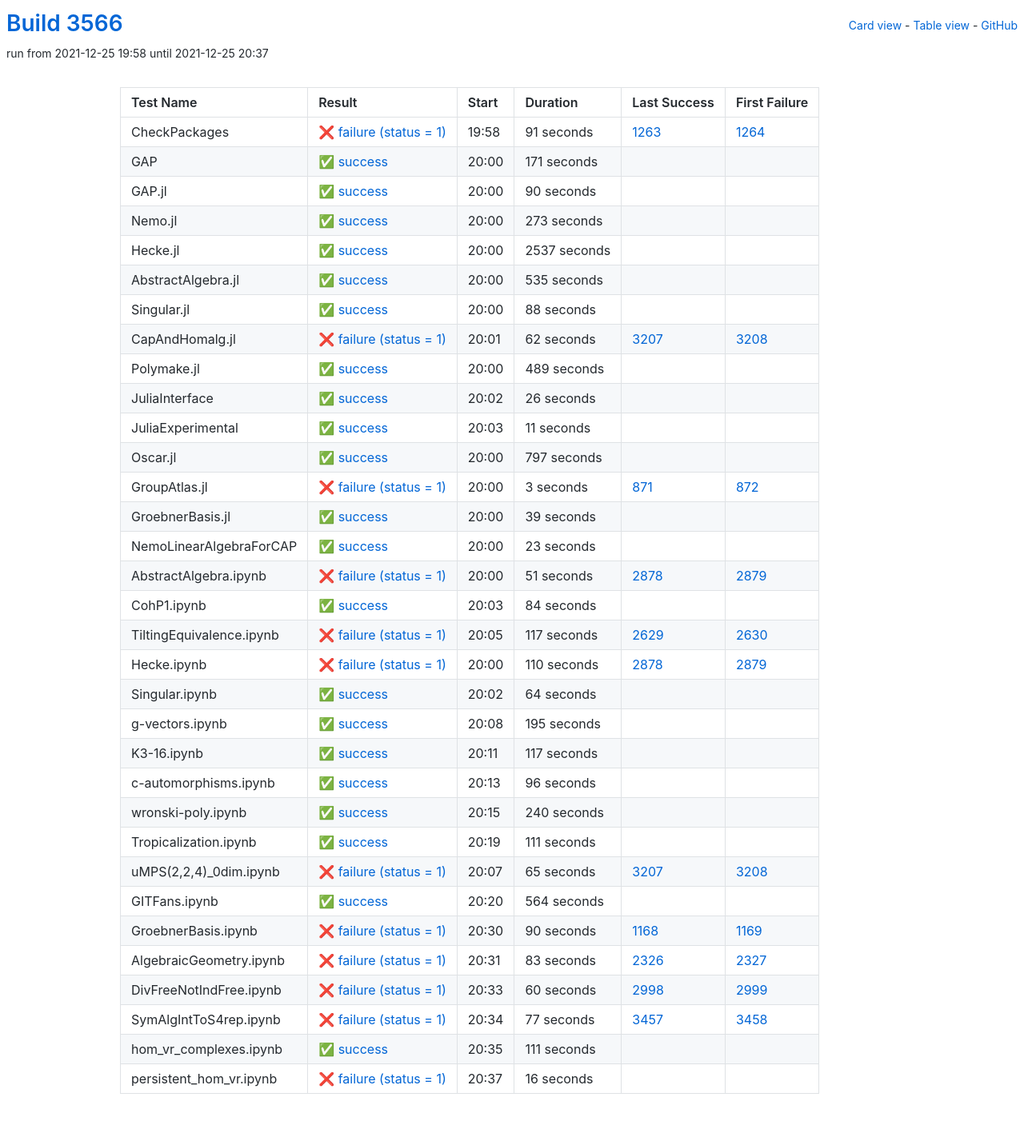
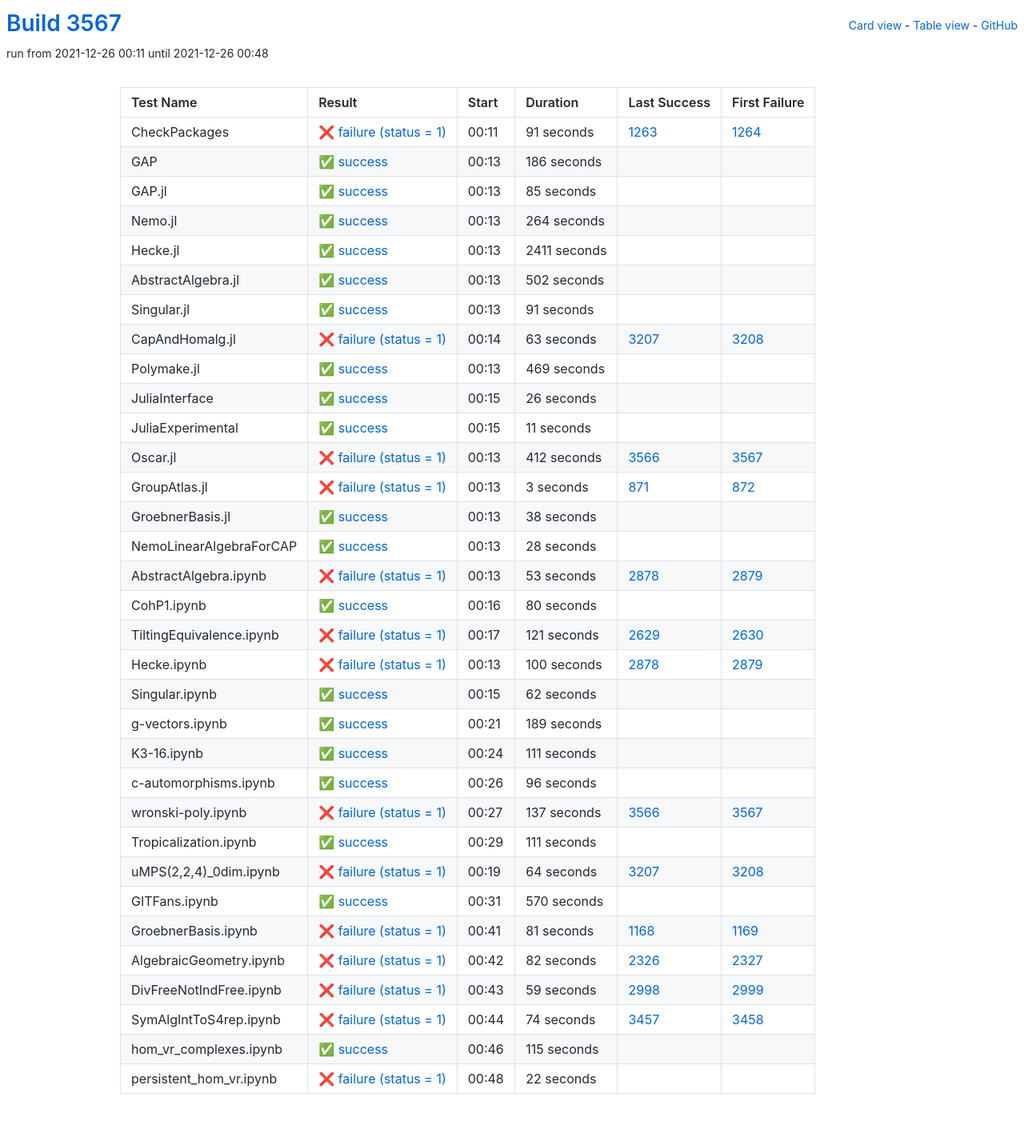
Before and after one commit to oscar-system/oscar-ci-status-stable, a Jekyll site: the page built from table.html, in a window 1280 px wide. Shown: the whole page at 80% size. Built offline with Jekyll 4.4.1, drawn with Linux system fonts in a browser that asks for light colours.

Commit message:
Build #3567

```diff
--- a/_data/ci.yml
+++ b/_data/ci.yml
@@ -1,6 +1,6 @@
 ---
-build: 3566
-build_url: https://oscarci.mathematik.uni-kl.de/job/oscar-stable/3566/
+build: 3567
+build_url: https://oscarci.mathematik.uni-kl.de/job/oscar-stable/3567/
 job: oscar-stable
 organization: oscar-system
 repo: oscar-ci-status-stable
@@ -8,8 +8,8 @@ repourl: https://github.com/oscar-system/oscar-ci-status-stable
 tests:
 - name: CheckPackages
   id: checkpackages
-  log: https://oscarci.mathematik.uni-kl.de/job/oscar-stable/3566/artifact/logs/build-3566/CheckPackages.log
-  start: 2021-12-25 19:58
+  log: https://oscarci.mathematik.uni-kl.de/job/oscar-stable/3567/artifact/logs/build-3567/CheckPackages.log
+  start: 2021-12-26 00:11
   success: false
   exitcode: 1
   status: failure
@@ -20,104 +20,104 @@ tests:
   first_failure_url: https://oscarci.mathematik.uni-kl.de/job/oscar-stable/1264/
 - name: GAP
   id: gap
-  log: https://oscarci.mathematik.uni-kl.de/job/oscar-stable/3566/artifact/logs/build-3566/GAP.log
-  start: 2021-12-25 20:00
+  log: https://oscarci.mathematik.uni-kl.de/job/oscar-stable/3567/artifact/logs/build-3567/GAP.log
+  start: 2021-12-26 00:13
   success: true
   exitcode: 0
   status: success
-  duration: 171
+  duration: 186
   last_success: false
   last_success_url:
   first_failure: false
   first_failure_url:
 - name: GAP.jl
   id: gap-jl
-  log: https://oscarci.mathematik.uni-kl.de/job/oscar-stable/3566/artifact/logs/build-3566/GAP.jl.log
-  start: 2021-12-25 20:00
+  log: https://oscarci.mathematik.uni-kl.de/job/oscar-stable/3567/artifact/logs/build-3567/GAP.jl.log
+  start: 2021-12-26 00:13
   success: true
   exitcode: 0
   status: success
-  duration: 90
+  duration: 85
   last_success: false
   last_success_url:
   first_failure: false
   first_failure_url:
 - name: Nemo.jl
   id: nemo-jl
-  log: https://oscarci.mathematik.uni-kl.de/job/oscar-stable/3566/artifact/logs/build-3566/Nemo.jl.log
-  start: 2021-12-25 20:00
+  log: https://oscarci.mathematik.uni-kl.de/job/oscar-stable/3567/artifact/logs/build-3567/Nemo.jl.log
+  start: 2021-12-26 00:13
   success: true
   exitcode: 0
   status: success
-  duration: 273
+  duration: 264
   last_success: false
   last_success_url:
   first_failure: false
   first_failure_url:
 - name: Hecke.jl
   id: hecke-jl
-  log: https://oscarci.mathematik.uni-kl.de/job/oscar-stable/3566/artifact/logs/build-3566/Hecke.jl.log
-  start: 2021-12-25 20:00
+  log: https://oscarci.mathematik.uni-kl.de/job/oscar-stable/3567/artifact/logs/build-3567/Hecke.jl.log
+  start: 2021-12-26 00:13
   success: true
   exitcode: 0
   status: success
-  duration: 2537
+  duration: 2411
   last_success: false
   last_success_url:
   first_failure: false
   first_failure_url:
 - name: AbstractAlgebra.jl
   id: abstractalgebra-jl
-  log: https://oscarci.mathematik.uni-kl.de/job/oscar-stable/3566/artifact/logs/build-3566/AbstractAlgebra.jl.log
-  start: 2021-12-25 20:00
+  log: https://oscarci.mathematik.uni-kl.de/job/oscar-stable/3567/artifact/logs/build-3567/AbstractAlgebra.jl.log
+  start: 2021-12-26 00:13
   success: true
   exitcode: 0
   status: success
-  duration: 535
+  duration: 502
   last_success: false
   last_success_url:
   first_failure: false
   first_failure_url:
 - name: Singular.jl
   id: singular-jl
-  log: https://oscarci.mathematik.uni-kl.de/job/oscar-stable/3566/artifact/logs/build-3566/Singular.jl.log
-  start: 2021-12-25 20:00
+  log: https://oscarci.mathematik.uni-kl.de/job/oscar-stable/3567/artifact/logs/build-3567/Singular.jl.log
+  start: 2021-12-26 00:13
   success: true
   exitcode: 0
   status: success
-  duration: 88
+  duration: 91
   last_success: false
   last_success_url:
   first_failure: false
   first_failure_url:
 - name: CapAndHomalg.jl
   id: capandhomalg-jl
-  log: https://oscarci.mathematik.uni-kl.de/job/oscar-stable/3566/artifact/logs/build-3566/CapAndHomalg.jl.log
-  start: 2021-12-25 20:01
+  log: https://oscarci.mathematik.uni-kl.de/job/oscar-stable/3567/artifact/logs/build-3567/CapAndHomalg.jl.log
+  start: 2021-12-26 00:14
   success: false
   exitcode: 1
   status: failure
-  duration: 62
+  duration: 63
   last_success: 3207
   last_success_url: https://oscarci.mathematik.uni-kl.de/job/oscar-stable/3207/
   first_failure: 3208
   first_failure_url: https://oscarci.mathematik.uni-kl.de/job/oscar-stable/3208/
 - name: Polymake.jl
   id: polymake-jl
-  log: https://oscarci.mathematik.uni-kl.de/job/oscar-stable/3566/artifact/logs/build-3566/Polymake.jl.log
-  start: 2021-12-25 20:00
+  log: https://oscarci.mathematik.uni-kl.de/job/oscar-stable/3567/artifact/logs/build-3567/Polymake.jl.log
+  start: 2021-12-26 00:13
   success: true
   exitcode: 0
   status: success
-  duration: 489
+  duration: 469
   last_success: false
   last_success_url:
   first_failure: false
   first_failure_url:
 - name: JuliaInterface
   id: juliainterface
-  log: https://oscarci.mathematik.uni-kl.de/job/oscar-stable/3566/artifact/logs/build-3566/JuliaInterface.log
-  start: 2021-12-25 20:02
+  log: https://oscarci.mathematik.uni-kl.de/job/oscar-stable/3567/artifact/logs/build-3567/JuliaInterface.log
+  start: 2021-12-26 00:15
   success: true
   exitcode: 0
   status: success
@@ -128,8 +128,8 @@ tests:
   first_failure_url:
 - name: JuliaExperimental
   id: juliaexperimental
-  log: https://oscarci.mathematik.uni-kl.de/job/oscar-stable/3566/artifact/logs/build-3566/JuliaExperimental.log
-  start: 2021-12-25 20:03
+  log: https://oscarci.mathematik.uni-kl.de/job/oscar-stable/3567/artifact/logs/build-3567/JuliaExperimental.log
+  start: 2021-12-26 00:15
   success: true
   exitcode: 0
   status: success
@@ -140,20 +140,20 @@ tests:
   first_failure_url:
 - name: Oscar.jl
   id: oscar-jl
-  log: https://oscarci.mathematik.uni-kl.de/job/oscar-stable/3566/artifact/logs/build-3566/Oscar.jl.log
-  start: 2021-12-25 20:00
-  success: true
-  exitcode: 0
-  status: success
-  duration: 797
-  last_success: false
-  last_success_url:
-  first_failure: false
-  first_failure_url:
+  log: https://oscarci.mathematik.uni-kl.de/job/oscar-stable/3567/artifact/logs/build-3567/Oscar.jl.log
+  start: 2021-12-26 00:13
+  success: false
+  exitcode: 1
+  status: failure
+  duration: 412
+  last_success: 3566
+  last_success_url: https://oscarci.mathematik.uni-kl.de/job/oscar-stable/3566/
+  first_failure: 3567
+  first_failure_url: https://oscarci.mathematik.uni-kl.de/job/oscar-stable/3567/
 - name: GroupAtlas.jl
   id: groupatlas-jl
-  log: https://oscarci.mathematik.uni-kl.de/job/oscar-stable/3566/artifact/logs/build-3566/GroupAtlas.jl.log
-  start: 2021-12-25 20:00
+  log: https://oscarci.mathematik.uni-kl.de/job/oscar-stable/3567/artifact/logs/build-3567/GroupAtlas.jl.log
+  start: 2021-12-26 00:13
   success: false
   exitcode: 1
   status: failure
@@ -164,116 +164,116 @@ tests:
   first_failure_url: https://oscarci.mathematik.uni-kl.de/job/oscar-stable/872/
 - name: GroebnerBasis.jl
   id: groebnerbasis-jl
-  log: https://oscarci.mathematik.uni-kl.de/job/oscar-stable/3566/artifact/logs/build-3566/GroebnerBasis.jl.log
-  start: 2021-12-25 20:00
+  log: https://oscarci.mathematik.uni-kl.de/job/oscar-stable/3567/artifact/logs/build-3567/GroebnerBasis.jl.log
+  start: 2021-12-26 00:13
   success: true
   exitcode: 0
   status: success
-  duration: 39
+  duration: 38
   last_success: false
   last_success_url:
   first_failure: false
   first_failure_url:
 - name: NemoLinearAlgebraForCAP
   id: nemolinearalgebraforcap
-  log: https://oscarci.mathematik.uni-kl.de/job/oscar-stable/3566/artifact/logs/build-3566/NemoLinearAlgebraForCAP.log
-  start: 2021-12-25 20:00
+  log: https://oscarci.mathematik.uni-kl.de/job/oscar-stable/3567/artifact/logs/build-3567/NemoLinearAlgebraForCAP.log
+  start: 2021-12-26 00:13
   success: true
   exitcode: 0
   status: success
-  duration: 23
+  duration: 28
   last_success: false
   last_success_url:
   first_failure: false
   first_failure_url:
 - name: AbstractAlgebra.ipynb
   id: abstractalgebra-ipynb
-  log: https://oscarci.mathematik.uni-kl.de/job/oscar-stable/3566/artifact/logs/build-3566/AbstractAlgebra.ipynb.log
-  start: 2021-12-25 20:00
+  log: https://oscarci.mathematik.uni-kl.de/job/oscar-stable/3567/artifact/logs/build-3567/AbstractAlgebra.ipynb.log
+  start: 2021-12-26 00:13
   success: false
   exitcode: 1
   status: failure
-  duration: 51
+  duration: 53
   last_success: 2878
   last_success_url: https://oscarci.mathematik.uni-kl.de/job/oscar-stable/2878/
   first_failure: 2879
   first_failure_url: https://oscarci.mathematik.uni-kl.de/job/oscar-stable/2879/
 - name: CohP1.ipynb
   id: cohp1-ipynb
-  log: https://oscarci.mathematik.uni-kl.de/job/oscar-stable/3566/artifact/logs/build-3566/CohP1.ipynb.log
-  start: 2021-12-25 20:03
+  log: https://oscarci.mathematik.uni-kl.de/job/oscar-stable/3567/artifact/logs/build-3567/CohP1.ipynb.log
+  start: 2021-12-26 00:16
   success: true
   exitcode: 0
   status: success
-  duration: 84
+  duration: 80
   last_success: false
   last_success_url:
   first_failure: false
   first_failure_url:
 - name: TiltingEquivalence.ipynb
   id: tiltingequivalence-ipynb
-  log: https://oscarci.mathematik.uni-kl.de/job/oscar-stable/3566/artifact/logs/build-3566/TiltingEquivalence.ipynb.log
-  start: 2021-12-25 20:05
+  log: https://oscarci.mathematik.uni-kl.de/job/oscar-stable/3567/artifact/logs/build-3567/TiltingEquivalence.ipynb.log
+  start: 2021-12-26 00:17
   success: false
   exitcode: 1
   status: failure
-  duration: 117
+  duration: 121
   last_success: 2629
   last_success_url: https://oscarci.mathematik.uni-kl.de/job/oscar-stable/2629/
   first_failure: 2630
   first_failure_url: https://oscarci.mathematik.uni-kl.de/job/oscar-stable/2630/
 - name: Hecke.ipynb
   id: hecke-ipynb
-  log: https://oscarci.mathematik.uni-kl.de/job/oscar-stable/3566/artifact/logs/build-3566/Hecke.ipynb.log
-  start: 2021-12-25 20:00
+  log: https://oscarci.mathematik.uni-kl.de/job/oscar-stable/3567/artifact/logs/build-3567/Hecke.ipynb.log
+  start: 2021-12-26 00:13
   success: false
   exitcode: 1
   status: failure
-  duration: 110
+  duration: 100
   last_success: 2878
   last_success_url: https://oscarci.mathematik.uni-kl.de/job/oscar-stable/2878/
   first_failure: 2879
   first_failure_url: https://oscarci.mathematik.uni-kl.de/job/oscar-stable/2879/
 - name: Singular.ipynb
   id: singular-ipynb
-  log: https://oscarci.mathematik.uni-kl.de/job/oscar-stable/3566/artifact/logs/build-3566/Singular.ipynb.log
-  start: 2021-12-25 20:02
+  log: https://oscarci.mathematik.uni-kl.de/job/oscar-stable/3567/artifact/logs/build-3567/Singular.ipynb.log
+  start: 2021-12-26 00:15
   success: true
   exitcode: 0
   status: success
-  duration: 64
+  duration: 62
   last_success: false
   last_success_url:
   first_failure: false
   first_failure_url:
 - name: g-vectors.ipynb
   id: g-vectors-ipynb
-  log: https://oscarci.mathematik.uni-kl.de/job/oscar-stable/3566/artifact/logs/build-3566/g-vectors.ipynb.log
-  start: 2021-12-25 20:08
+  log: https://oscarci.mathematik.uni-kl.de/job/oscar-stable/3567/artifact/logs/build-3567/g-vectors.ipynb.log
+  start: 2021-12-26 00:21
   success: true
   exitcode: 0
   status: success
-  duration: 195
+  duration: 189
   last_success: false
   last_success_url:
   first_failure: false
   first_failure_url:
 - name: K3-16.ipynb
   id: k3-16-ipynb
-  log: https://oscarci.mathematik.uni-kl.de/job/oscar-stable/3566/artifact/logs/build-3566/K3-16.ipynb.log
-  start: 2021-12-25 20:11
+  log: https://oscarci.mathematik.uni-kl.de/job/oscar-stable/3567/artifact/logs/build-3567/K3-16.ipynb.log
+  start: 2021-12-26 00:24
   success: true
   exitcode: 0
   status: success
-  duration: 117
+  duration: 111
   last_success: false
   last_success_url:
   first_failure: false
   first_failure_url:
 - name: c-automorphisms.ipynb
   id: c-automorphisms-ipynb
-  log: https://oscarci.mathematik.uni-kl.de/job/oscar-stable/3566/artifact/logs/build-3566/c-automorphisms.ipynb.log
-  start: 2021-12-25 20:13
+  log: https://oscarci.mathematik.uni-kl.de/job/oscar-stable/3567/artifact/logs/build-3567/c-automorphisms.ipynb.log
+  start: 2021-12-26 00:26
   success: true
   exitcode: 0
   status: success
@@ -284,20 +284,20 @@ tests:
   first_failure_url:
 - name: wronski-poly.ipynb
   id: wronski-poly-ipynb
-  log: https://oscarci.mathematik.uni-kl.de/job/oscar-stable/3566/artifact/logs/build-3566/wronski-poly.ipynb.log
-  start: 2021-12-25 20:15
-  success: true
-  exitcode: 0
-  status: success
-  duration: 240
-  last_success: false
-  last_success_url:
-  first_failure: false
-  first_failure_url:
+  log: https://oscarci.mathematik.uni-kl.de/job/oscar-stable/3567/artifact/logs/build-3567/wronski-poly.ipynb.log
+  start: 2021-12-26 00:27
+  success: false
+  exitcode: 1
+  status: failure
+  duration: 137
+  last_success: 3566
+  last_success_url: https://oscarci.mathematik.uni-kl.de/job/oscar-stable/3566/
+  first_failure: 3567
+  first_failure_url: https://oscarci.mathematik.uni-kl.de/job/oscar-stable/3567/
 - name: Tropicalization.ipynb
   id: tropicalization-ipynb
-  log: https://oscarci.mathematik.uni-kl.de/job/oscar-stable/3566/artifact/logs/build-3566/Tropicalization.ipynb.log
-  start: 2021-12-25 20:19
+  log: https://oscarci.mathematik.uni-kl.de/job/oscar-stable/3567/artifact/logs/build-3567/Tropicalization.ipynb.log
+  start: 2021-12-26 00:29
   success: true
   exitcode: 0
   status: success
@@ -308,96 +308,96 @@ tests:
   first_failure_url:
 - name: uMPS(2,2,4)_0dim.ipynb
   id: umps-2-2-4-0dim-ipynb
-  log: https://oscarci.mathematik.uni-kl.de/job/oscar-stable/3566/artifact/logs/build-3566/uMPS-2-2-4-_0dim.ipynb.log
-  start: 2021-12-25 20:07
+  log: https://oscarci.mathematik.uni-kl.de/job/oscar-stable/3567/artifact/logs/build-3567/uMPS-2-2-4-_0dim.ipynb.log
+  start: 2021-12-26 00:19
   success: false
   exitcode: 1
   status: failure
-  duration: 65
+  duration: 64
   last_success: 3207
   last_success_url: https://oscarci.mathematik.uni-kl.de/job/oscar-stable/3207/
   first_failure: 3208
   first_failure_url: https://oscarci.mathematik.uni-kl.de/job/oscar-stable/3208/
 - name: GITFans.ipynb
   id: gitfans-ipynb
-  log: https://oscarci.mathematik.uni-kl.de/job/oscar-stable/3566/artifact/logs/build-3566/GITFans.ipynb.log
-  start: 2021-12-25 20:20
+  log: https://oscarci.mathematik.uni-kl.de/job/oscar-stable/3567/artifact/logs/build-3567/GITFans.ipynb.log
+  start: 2021-12-26 00:31
   success: true
   exitcode: 0
   status: success
-  duration: 564
+  duration: 570
   last_success: false
   last_success_url:
   first_failure: false
   first_failure_url:
 - name: GroebnerBasis.ipynb
   id: groebnerbasis-ipynb
-  log: https://oscarci.mathematik.uni-kl.de/job/oscar-stable/3566/artifact/logs/build-3566/GroebnerBasis.ipynb.log
-  start: 2021-12-25 20:30
+  log: https://oscarci.mathematik.uni-kl.de/job/oscar-stable/3567/artifact/logs/build-3567/GroebnerBasis.ipynb.log
+  start: 2021-12-26 00:41
   success: false
   exitcode: 1
   status: failure
-  duration: 90
+  duration: 81
   last_success: 1168
   last_success_url: https://oscarci.mathematik.uni-kl.de/job/oscar-stable/1168/
   first_failure: 1169
   first_failure_url: https://oscarci.mathematik.uni-kl.de/job/oscar-stable/1169/
 - name: AlgebraicGeometry.ipynb
   id: algebraicgeometry-ipynb
-  log: https://oscarci.mathematik.uni-kl.de/job/oscar-stable/3566/artifact/logs/build-3566/AlgebraicGeometry.ipynb.log
-  start: 2021-12-25 20:31
+  log: https://oscarci.mathematik.uni-kl.de/job/oscar-stable/3567/artifact/logs/build-3567/AlgebraicGeometry.ipynb.log
+  start: 2021-12-26 00:42
   success: false
   exitcode: 1
   status: failure
-  duration: 83
+  duration: 82
   last_success: 2326
   last_success_url: https://oscarci.mathematik.uni-kl.de/job/oscar-stable/2326/
   first_failure: 2327
   first_failure_url: https://oscarci.mathematik.uni-kl.de/job/oscar-stable/2327/
 - name: DivFreeNotIndFree.ipynb
   id: divfreenotindfree-ipynb
-  log: https://oscarci.mathematik.uni-kl.de/job/oscar-stable/3566/artifact/logs/build-3566/DivFreeNotIndFree.ipynb.log
-  start: 2021-12-25 20:33
+  log: https://oscarci.mathematik.uni-kl.de/job/oscar-stable/3567/artifact/logs/build-3567/DivFreeNotIndFree.ipynb.log
+  start: 2021-12-26 00:43
   success: false
   exitcode: 1
   status: failure
-  duration: 60
+  duration: 59
   last_success: 2998
   last_success_url: https://oscarci.mathematik.uni-kl.de/job/oscar-stable/2998/
   first_failure: 2999
   first_failure_url: https://oscarci.mathematik.uni-kl.de/job/oscar-stable/2999/
 - name: SymAlgIntToS4rep.ipynb
   id: symalginttos4rep-ipynb
-  log: https://oscarci.mathematik.uni-kl.de/job/oscar-stable/3566/artifact/logs/build-3566/SymAlgIntToS4rep.ipynb.log
-  start: 2021-12-25 20:34
+  log: https://oscarci.mathematik.uni-kl.de/job/oscar-stable/3567/artifact/logs/build-3567/SymAlgIntToS4rep.ipynb.log
+  start: 2021-12-26 00:44
   success: false
   exitcode: 1
   status: failure
-  duration: 77
+  duration: 74
   last_success: 3457
   last_success_url: https://oscarci.mathematik.uni-kl.de/job/oscar-stable/3457/
   first_failure: 3458
   first_failure_url: https://oscarci.mathematik.uni-kl.de/job/oscar-stable/3458/
 - name: hom_vr_complexes.ipynb
   id: hom-vr-complexes-ipynb
-  log: https://oscarci.mathematik.uni-kl.de/job/oscar-stable/3566/artifact/logs/build-3566/hom_vr_complexes.ipynb.log
-  start: 2021-12-25 20:35
+  log: https://oscarci.mathematik.uni-kl.de/job/oscar-stable/3567/artifact/logs/build-3567/hom_vr_complexes.ipynb.log
+  start: 2021-12-26 00:46
   success: true
   exitcode: 0
   status: success
-  duration: 111
+  duration: 115
   last_success: false
   last_success_url:
   first_failure: false
   first_failure_url:
 - name: persistent_hom_vr.ipynb
   id: persistent-hom-vr-ipynb
-  log: https://oscarci.mathematik.uni-kl.de/job/oscar-stable/3566/artifact/logs/build-3566/persistent_hom_vr.ipynb.log
-  start: 2021-12-25 20:37
+  log: https://oscarci.mathematik.uni-kl.de/job/oscar-stable/3567/artifact/logs/build-3567/persistent_hom_vr.ipynb.log
+  start: 2021-12-26 00:48
   success: false
   exitcode: 1
   status: failure
-  duration: 16
+  duration: 22
   last_success: false
   last_success_url:
   first_failure: false
```
Also changed, not shown: README.md.
